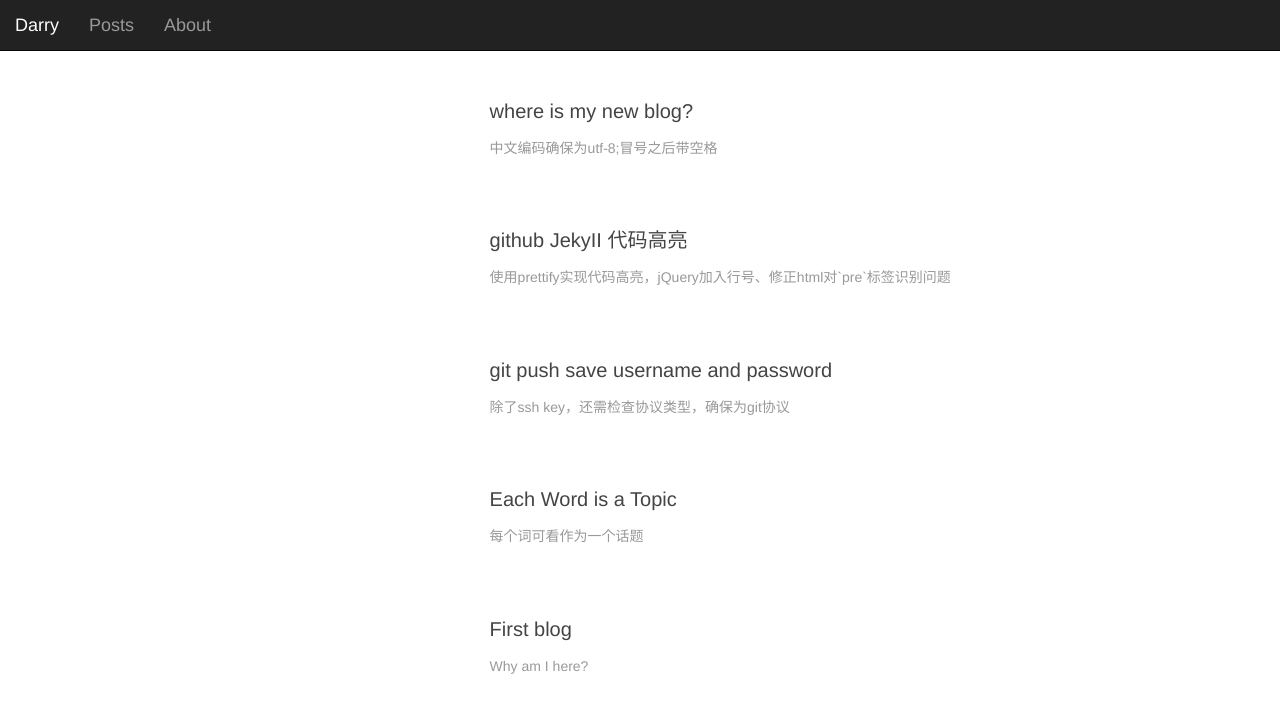
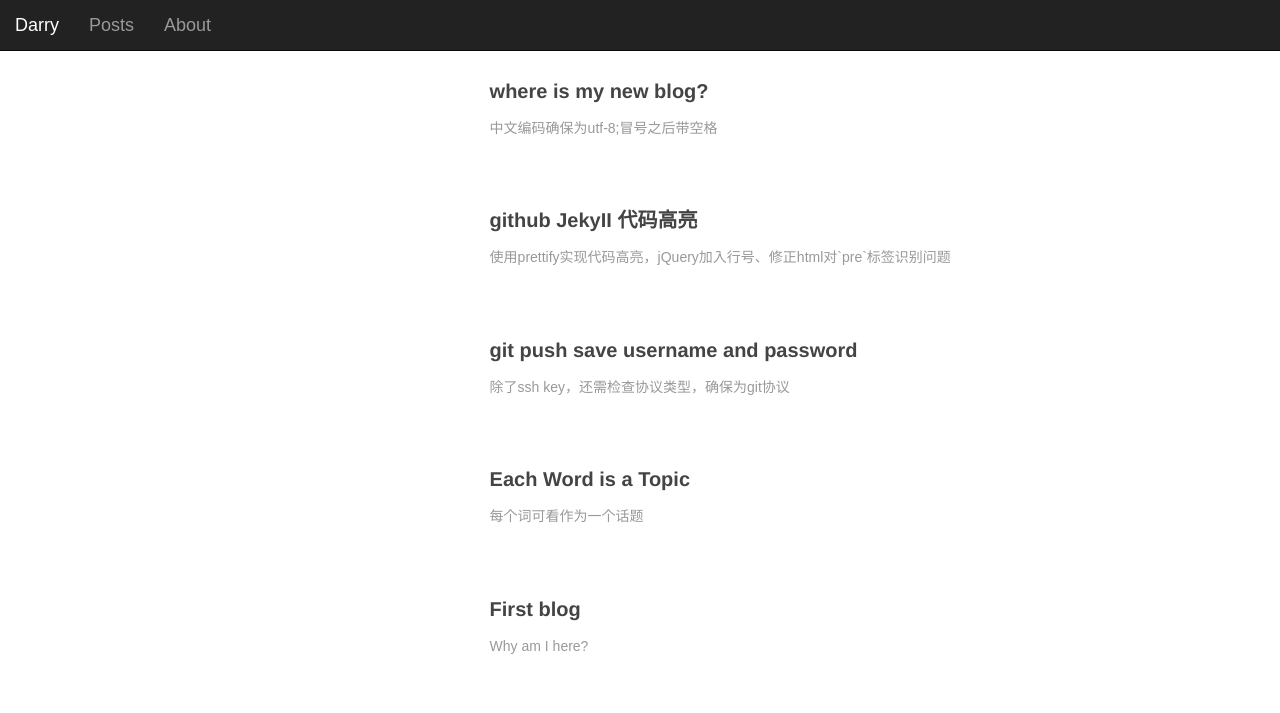
Before and after one commit to ldengjie/ldengjie.github.io, a Jekyll site: the page built from index.md, in a window 1280 px wide. Shown: the top 713 px of the page. Built offline with Jekyll 4.4.1, drawn with Linux system fonts in a browser that asks for light colours; Markdown is read by kramdown in place of the engine named in the settings; comment, search, counter and statistics services are not loaded.

Commit message:
bootstrap

```diff
--- a/_layouts/default.html
+++ b/_layouts/default.html
@@ -10,7 +10,6 @@
     <meta name="renderer" content="webkit">
     <meta name="description" content="Darry's Pages" />
     <meta name="viewport" content="width=device-width, initial-scale=1.0, minimum-scale=1.0">
-    <link rel="stylesheet" href="/css/default.css" type="text/css" />
     <link rel="shortcut icon" href="/favicon.ico" type="image/x-icon" />
     <!--<link rel="alternate" type="application/atom+xml" title="Recent Entries" href="{{ site.feed }}" />-->
 <!-- Bootstrap -->
@@ -37,6 +36,7 @@ $(".navbar-fixed-top").headroom();
 <!--hihtlight-->
 <link href="/js/prettify/prettify.css" rel="stylesheet" type="text/css">
 
+<link rel="stylesheet" href="/css/default.css" type="text/css" />
 </head>
 <body>
 
```
